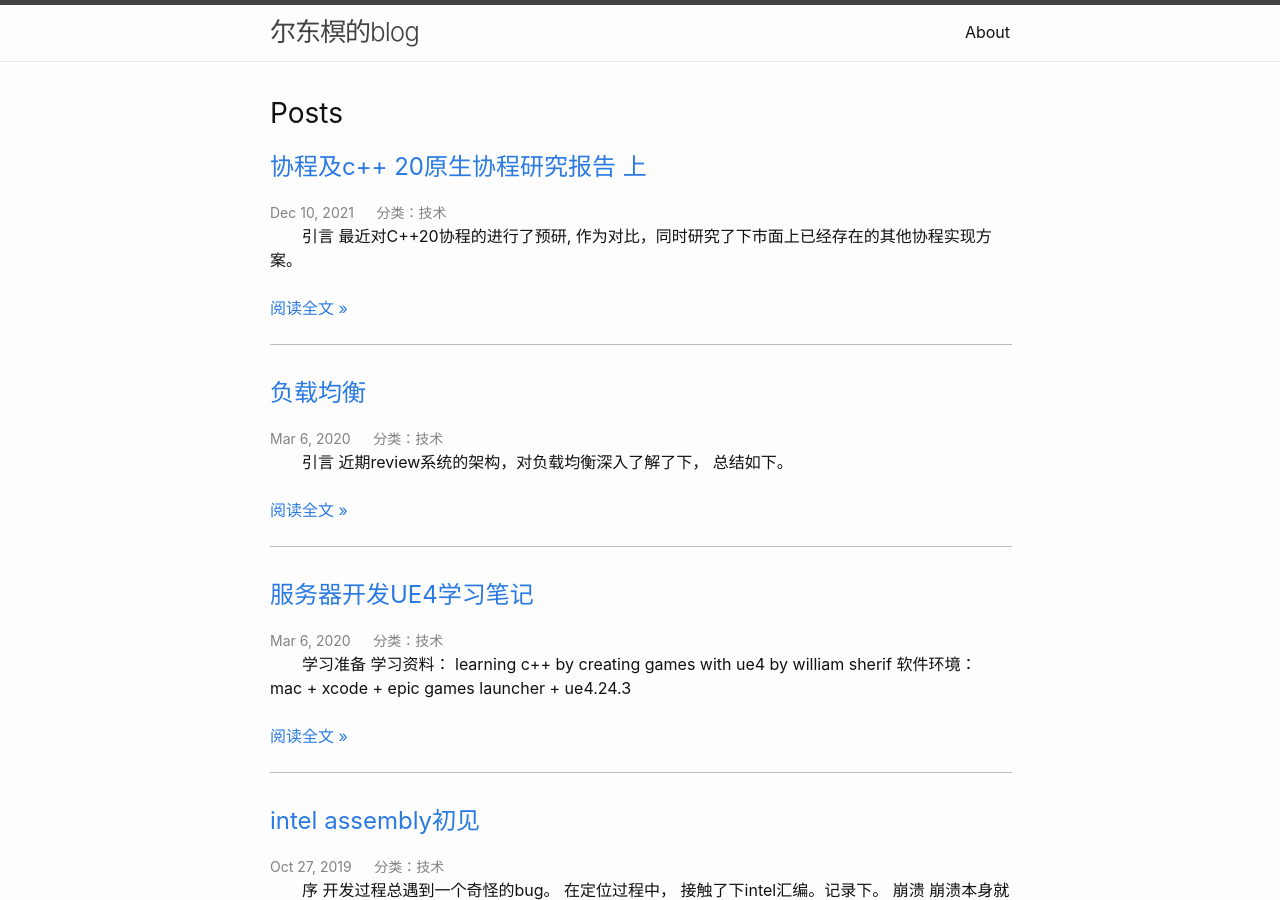
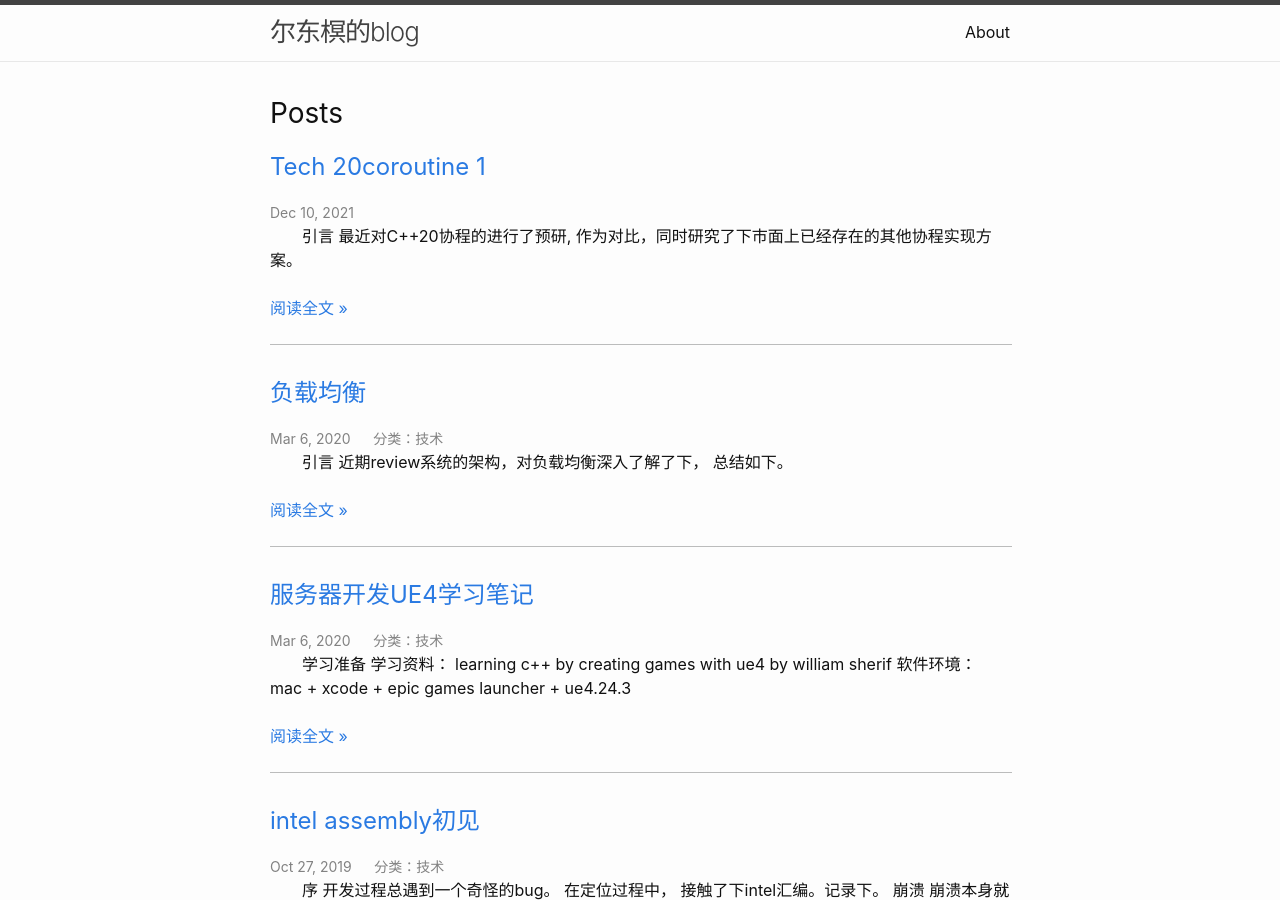
Before and after one commit to yaozhongcun/yaozhongcun.github.io, a Jekyll site: the page built from index.md, in a window 1280 px wide and 900 px high. Built offline with Jekyll 4.4.1, drawn with Linux system fonts in a browser that asks for light colours; part of the change alters nothing that is shown.

Commit message:
add coro20

```diff
--- a/_posts/2021-12-10-tech-20coroutine-1.markdown
+++ b/_posts/2021-12-10-tech-20coroutine-1.markdown
@@ -1,11 +1,5 @@
----
-layout: post
-title:  "协程及c++ 20原生协程研究报告 上"
-date:   2021-12-10 08:14:12 +0800
-categories: 技术
----
 
-# 引言
+## 引言
 最近对C++20协程的进行了预研, 作为对比，同时研究了下市面上已经存在的其他协程实现方案。
 
 虽然工作重点是C++20协程的预研，但作为一篇完整的文章, 不可避免的要从协程的基础开始讲起。
@@ -14,14 +8,14 @@ categories: 技术
 
 如果你对C++20协程原理也比较熟悉, 可以直接跳转到后续的测试对比, 和库实现部分。
 
-# 一 协程介绍
+## 一 协程概述
 关于协程的定义和实现，并没有像进程和线程那样有统一的标准。而且由于都有一个“程”字，初学者很容易去和线程和进程做类比，往往走进理解的误区。
 
 所以我们一开始只是引用维基的定义，简单说明下协程是什么：“协程是允许执行被挂起与被恢复子例程（子程序 subroutine）”。
 
 这一章节，我从函数切换的寄存器操作入手，继而通过协程的实现，和不同协程分类标准的介绍，帮助读者理解协程的本质。
 
-## 函数切换 & 栈 & 帧
+## 二 函数切换 & 栈 & 帧
 ### 背景知识
 我们都知道进程内存空间被划分为下图展示的不同段（引自维基百科Code segment）：
 1. text 代码段
@@ -109,7 +103,7 @@ call    f(int, int, int, int, int, int, int, int)
 ### 切换总结
 以上部分，可以总结为下图。
 
-![进程空间#50%](../image/c20coro/call_stack.png)
+![进程空间#50%](https://github.com/yaozhongcun/yaozhongcun.github.io/raw/master/image/c20coro/call_stack.png)
 需要说明下，虽然为了画图方便，%rsp指向了一个未使用的地址，**但实际上栈顶指针指向实际使用的地址: 比如参数传递部分，指向的是参数7的地址;函数调用部分指向的返回地址对应的地址。**
 
 在被调函数在完成相关初始化处理后, **我们称绿色部分为函数f对应的栈帧**。
@@ -125,7 +119,7 @@ call    f(int, int, int, int, int, int, int, int)
 2. leave指令会把当前%rbp的值恢复到%rsp（恢复栈顶）；会将保存在f函数栈帧中的main函数的栈帧基地址弹出, 恢复到%rbp寄存器中
 3. ret指令会将保存在f函数栈帧中的返回地址(main函数函数调用后的下一条指令地址)弹出, 恢复到%rip寄存器中
 
-## 有栈协程的实现
+## 三 有栈协程的实现
 ### 基于栈帧切换的协程
 如果我们理解了上述函数调用的实现细节, 如果我们允许函数f在执行某些等待异步操作的操作时, 将它的执行上下文, 主要是各寄存器(通用寄存器, %rbp, %rsp, %rip等)的值, 保存在某个协程上下文对象(内存)中。
 
@@ -219,7 +213,7 @@ extern void coctx_swap(coctx_t*, coctx_t*) asm("coctx_swap");
 ### 切换总结
 在执行完被调函数初始化后，会开始新的栈的执行，后续该协程栈上的函数调用和普通函数调用没有区别。
 完整的流程如下图：
-![进程空间#50%](../image/c20coro/call_stack2.png)
+![进程空间#50%](https://github.com/yaozhongcun/yaozhongcun.github.io/raw/master/image/c20coro/call_stack2.png)
 再次说明下，虽然为了画图方便，%rsp指向了一个未使用的地址，**但实际上栈顶指针指向实际使用的地址: 比如第二步中，指向返回地址对应的栈空间。**
 
 其他的有栈协程切换方式和libco类似，不一一赘述。
@@ -231,19 +225,22 @@ libco在协程切换之上，还提供了私有栈和共享栈的封装。
 
 
 
-## 无栈协程
+## 四 无栈协程
 
 ### 基于状态机的协程
 这种方法, 本人还没有仔细研究。简单说下和其他同事讨论的相关结论: 这种方式并不会执行寄存器级的上下文保存和恢复, 只是将函数执行到的行号记录在协程对象的成员变量中, 协程函数通过switch case和跳转宏, 在恢复执行时跳转到指定的行号继续执行。
 这种实现方式就可以认为是一种无栈协程。无栈并不是没有stack。而是在现有的stack上创建协程栈帧。不会为协程指定独立的stack空间。
 C++20的原生协程就是此种实现。这里可以提前透露下，相较于其他无栈协程，C++20的原生协程创建的栈帧存在于堆上。
 
-## 对称协程 vs 非对称协程
+## 五 对称协程 vs 非对称协程
 对称协程只提供了一种协程间的控制转移的语义即pass control,  而非对称提供了两种, invoke和suspend。
 利用libco可以实现对称协程，也可以实现非对称协程。但我们一般倾向于实现非对称协程，实现如下程序架构。
-![进程空间#50%](../image/c20coro/async.png)
+![进程空间#50%](https://github.com/yaozhongcun/yaozhongcun.github.io/raw/master/image/c20coro/async.png)
 
 c++20的原生协程也是非对称式的。在协程返回时返回时会返回它的调用方。但我们还是可以实现它的对称对称转移，其中原因后会讲到。
 对称协程的控制转移示意图如下：
 
-![进程空间#50%](../image/c20coro/sync.png)
+![进程空间#50%](https://github.com/yaozhongcun/yaozhongcun.github.io/raw/master/image/c20coro/sync.png)
+
+## 六 结语
+本文对协程的做了基础的介绍，并从函数切换为起点对有栈协程的切换做了详细的分析。下一篇会继续介绍c20协程的预研成果，对比实验及库封装。
```
